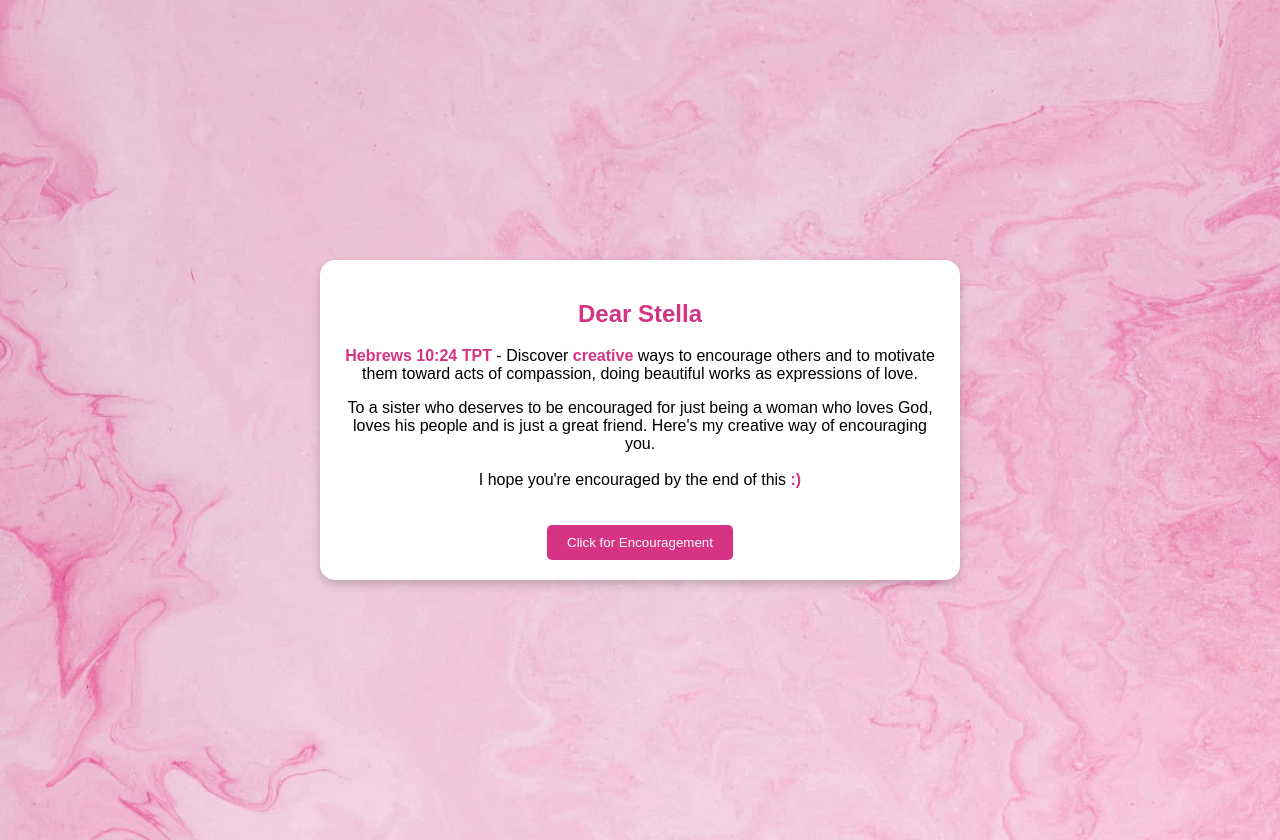
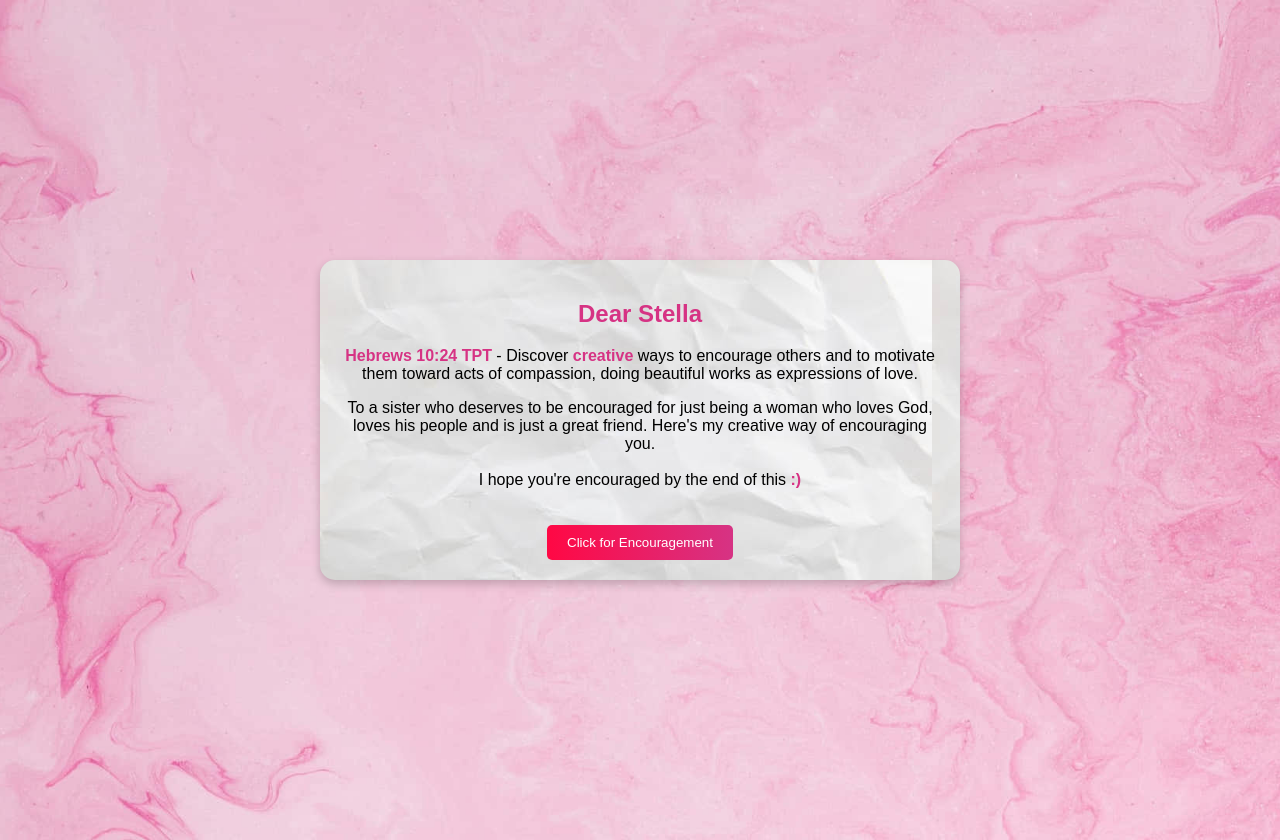
Before and after one commit to testerJDtech/toStella, a website: page index.html in a window 1280 px wide. Drawn offline with Linux system fonts and the light colour scheme.

Commit message:
changed click for encouragement button to a gradient

```diff
--- a/mainpagestyles.css
+++ b/mainpagestyles.css
@@ -15,6 +15,7 @@ body {
 
 .card {
     background: #fff;
+    background-image: url('paper-crumple.jpg');
     padding: 20px;
     border-radius: 15px;
     box-shadow: 0 4px 10px rgba(0, 0, 0, 0.2);
@@ -35,7 +36,8 @@ h2 {
 button {
     padding: 10px 20px;
     margin-top: 20px;
-    background-color: #d63384;
+    /*background-color: #d63384;*/
+    background: linear-gradient(to right, #ff0844, #d63384);
     color: white;
     border: none;
     border-radius: 5px;
@@ -43,7 +45,7 @@ button {
 }
 
 button:hover {
-    background-color: #b82e6c;
+    background-color: #faa0c8;
 }
 
 /* Responsive design */
```
